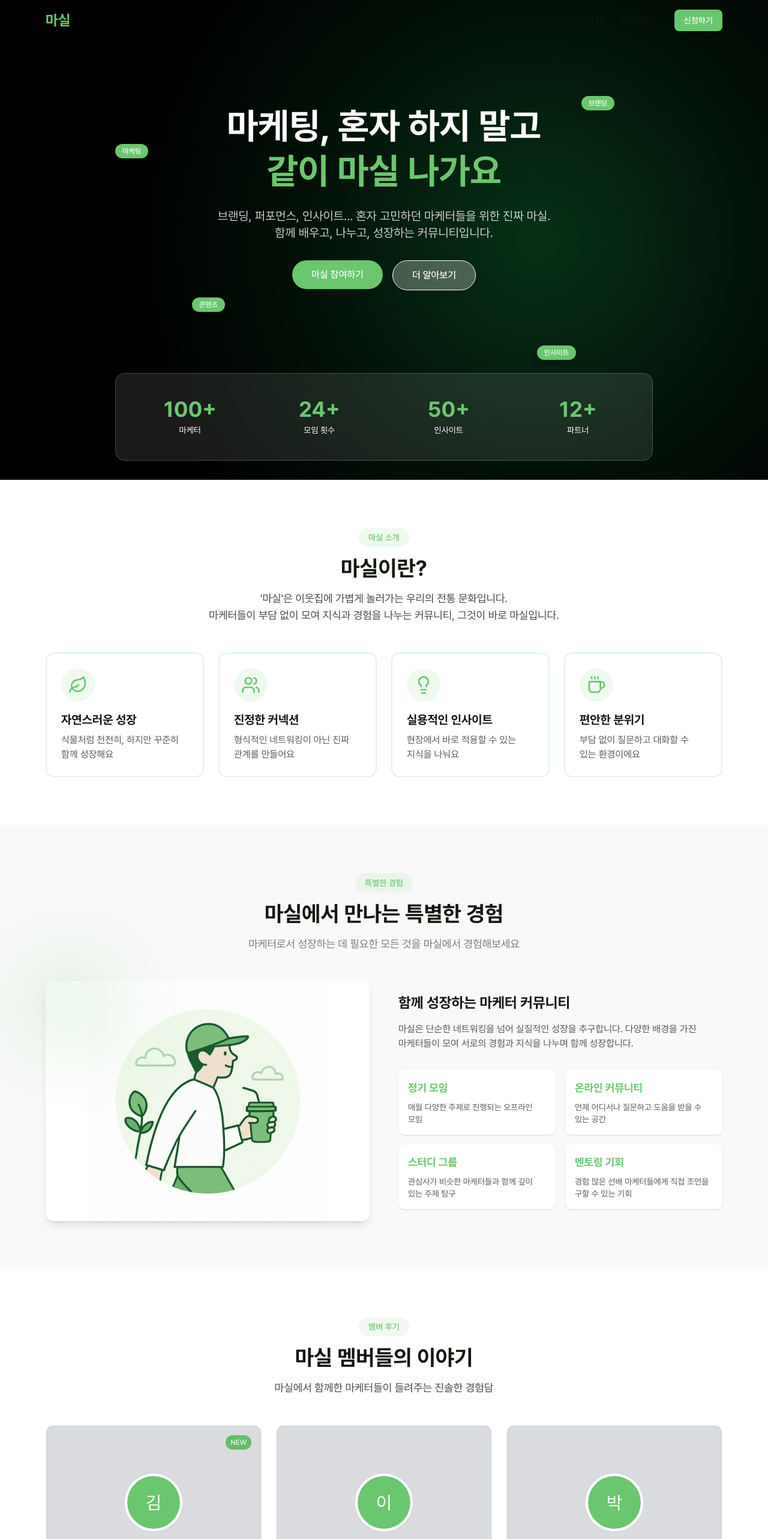
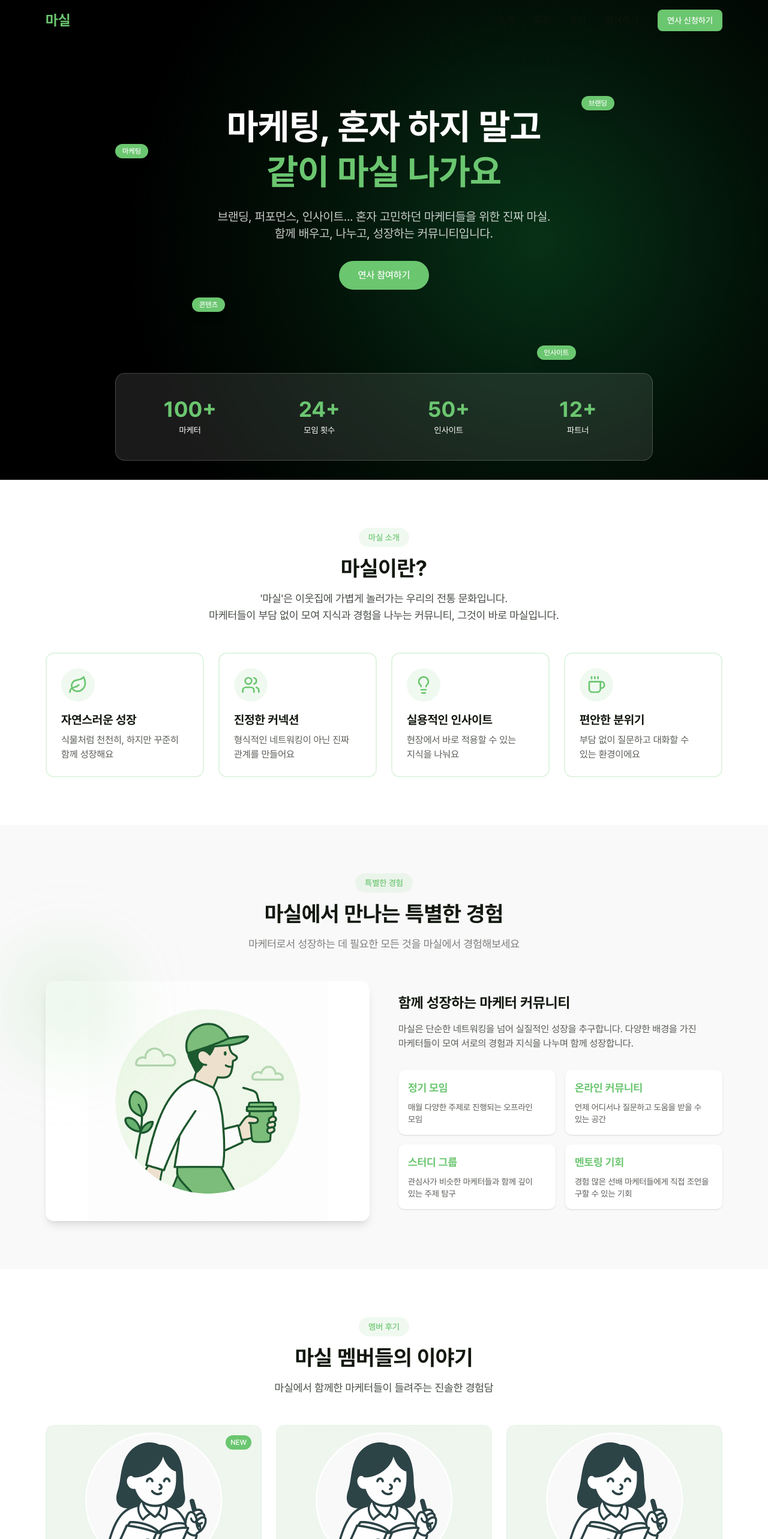
Before and after one commit to ykwimk/masil, a Next.js app: page / in a window 1280 px wide. Shown: the top 2566 px of the page at 60% size. Built offline with nearby package versions, Linux system fonts and the light colour scheme.

Commit message:
fix: 상세 정보 수정 및 프로필 예시 이미지 추가

```diff
--- a/src/components/Footer.tsx
+++ b/src/components/Footer.tsx
@@ -1,5 +1,5 @@
 import Link from 'next/link';
-import { Instagram, Linkedin, Twitter } from 'lucide-react';
+import { Instagram, Youtube } from 'lucide-react';
 
 export default function Footer() {
   return (
@@ -18,7 +18,7 @@ export default function Footer() {
           <div className="flex flex-col items-center md:items-end">
             <div className="mb-4 flex space-x-4">
               <a
-                href="https://instagram.com"
+                href="https://instagram.com/masil_community"
                 target="_blank"
                 rel="noopener noreferrer"
                 className="text-muted-foreground hover:text-primary transition-colors"
@@ -27,22 +27,13 @@ export default function Footer() {
                 <Instagram className="h-5 w-5" />
               </a>
               <a
-                href="https://twitter.com"
+                href="https://yotube.com"
                 target="_blank"
                 rel="noopener noreferrer"
                 className="text-muted-foreground hover:text-primary transition-colors"
-                aria-label="Twitter"
+                aria-label="Youtube"
               >
-                <Twitter className="h-5 w-5" />
-              </a>
-              <a
-                href="https://linkedin.com"
-                target="_blank"
-                rel="noopener noreferrer"
-                className="text-muted-foreground hover:text-primary transition-colors"
-                aria-label="LinkedIn"
-              >
-                <Linkedin className="h-5 w-5" />
+                <Youtube className="h-5 w-5" />
               </a>
             </div>
             <p className="text-muted-foreground text-sm">
--- a/src/components/Header.tsx
+++ b/src/components/Header.tsx
@@ -60,11 +60,11 @@ export default function Header() {
           </Link>
           <Button asChild>
             <Link
-              href="https://tally.so/r/your-form-id"
+              href="https://event-us.kr/masilcommunity/event/104957"
               target="_blank"
               rel="noopener noreferrer"
             >
-              신청하기
+              연사 신청하기
             </Link>
           </Button>
         </nav>
@@ -113,12 +113,12 @@ export default function Header() {
             </Link>
             <Button asChild className="w-full">
               <Link
-                href="https://tally.so/r/your-form-id"
+                href="https://event-us.kr/masilcommunity/event/104957"
                 target="_blank"
                 rel="noopener noreferrer"
                 onClick={() => setIsMobileMenuOpen(false)}
               >
-                신청하기
+                연사 신청하기
               </Link>
             </Button>
           </nav>
--- a/src/components/HeroSection.tsx
+++ b/src/components/HeroSection.tsx
@@ -74,16 +74,21 @@ export default function HeroSection() {
               size="lg"
               className="rounded-full px-6 py-5 text-sm sm:px-8 sm:py-6 sm:text-base"
             >
-              <Link href="#join">마실 참여하기</Link>
+              <Link
+                href="https://event-us.kr/masilcommunity/event/104957"
+                target="_blank"
+              >
+                연사 참여하기
+              </Link>
             </Button>
-            <Button
+            {/* <Button
               asChild
               variant="outline"
               size="lg"
               className="rounded-full border-white px-6 py-5 text-sm text-white sm:px-8 sm:py-6 sm:text-base"
             >
               <Link href="#about">더 알아보기</Link>
-            </Button>
+            </Button> */}
           </motion.div>
         </motion.div>
       </div>
--- a/src/components/JoinSection.tsx
+++ b/src/components/JoinSection.tsx
@@ -8,6 +8,7 @@ import {
   Calendar,
   Users,
   FileText,
+  Instagram,
 } from 'lucide-react';
 import { Button } from '../components/ui/button';
 
@@ -146,27 +147,35 @@ export default function JoinSection() {
                     <div>
                       <h4 className="mb-1 font-medium">이메일</h4>
                       <a
-                        href="mailto:ygyu101710@gmail.com"
+                        href="mailto:masilcommunity@gmail.com"
                         className="hover:text-primary opacity-70 transition-colors"
                       >
-                        ygyu101710@gmail.com
+                        masilcommunity@gmail.com
                       </a>
                     </div>
                   </div>
 
                   <div className="flex items-start gap-4">
                     <div className="bg-primary/20 rounded-full p-3">
-                      <MessageCircle className="text-primary h-6 w-6" />
+                      <Instagram className="text-primary h-6 w-6" />
                     </div>
                     <div>
-                      <h4 className="mb-1 font-medium">카카오톡 채널</h4>
-                      <p className="opacity-70">@마실커뮤니티</p>
+                      <h4 className="mb-1 font-medium">인스타그램</h4>
+                      <p className="opacity-70">
+                        <a
+                          href="https://instagram.com/masil_community"
+                          target="_blank"
+                          className="hover:text-primary opacity-70 transition-colors"
+                        >
+                          @masil_community
+                        </a>
+                      </p>
                     </div>
                   </div>
 
                   <div className="mt-4 border-t border-white/10 pt-4">
                     <p className="text-sm break-keep opacity-70">
-                      문의사항은 이메일 또는 카카오톡 채널로 연락주시면 빠르게
+                      문의사항은 이메일 또는 인스타그램 DM으로 연락주시면 빠르게
                       답변드리겠습니다. 평일 기준 24시간 이내 답변을 드립니다.
                     </p>
                   </div>
--- a/src/components/TestimonialSection.tsx
+++ b/src/components/TestimonialSection.tsx
@@ -2,7 +2,6 @@
 
 import { Quote } from 'lucide-react';
 import { motion } from 'motion/react';
-import { Avatar, AvatarFallback } from '../components/ui/avatar';
 
 const testimonials = [
   {
@@ -59,13 +58,18 @@ export default function TestimonialsSection() {
             >
               <div className="border-primary/20 h-full rounded-xl border">
                 <div className="relative h-48 bg-gray-200 md:h-64">
-                  {testimonial.isNew && <div className="tag">NEW</div>}
-                  <div className="absolute inset-0 flex items-center justify-center bg-black/5">
-                    <Avatar className="h-20 w-20 border-4 border-white md:h-24 md:w-24">
-                      <AvatarFallback className="bg-primary text-2xl text-white md:text-3xl">
-                        {testimonial.initials}
-                      </AvatarFallback>
-                    </Avatar>
+                  {testimonial.isNew && <div className="tag z-20">NEW</div>}
+                  <div className="absolute inset-0 flex items-center justify-center bg-[#eef6ee]">
+                    <div
+                      style={{
+                        width: '100%',
+                        height: '100%',
+                        backgroundImage: `url('/images/profile.png')`,
+                        backgroundSize: 'contain',
+                        backgroundPosition: 'center',
+                        backgroundRepeat: 'no-repeat',
+                      }}
+                    />
                   </div>
                 </div>
                 <div className="content">
```
Also changed, not shown: public/images/profile.png (added).
